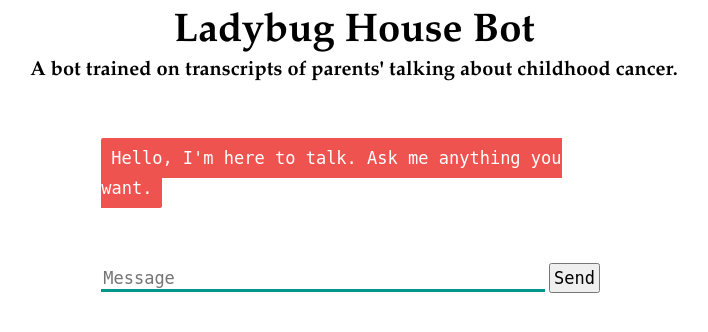
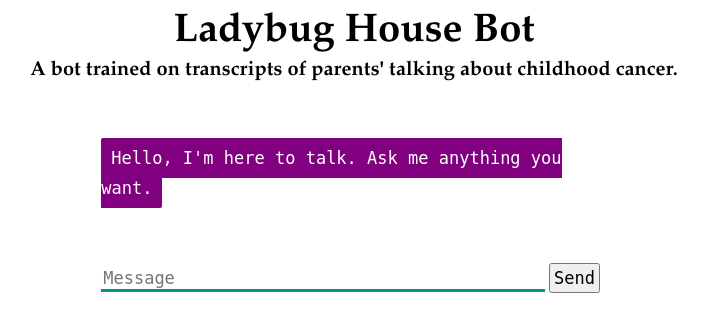
Before and after one commit to milesccoleman/parentbot, a Flask app: page / in a window 1280 px wide. Shown: the top 332 px of the page, without its empty margins (286-994 px from the left). Run offline with Flask 2, Linux system fonts and the light colour scheme; some libraries are stand-ins or nearby versions.

Commit message:
Update style.css

```diff
--- a/static/style.css
+++ b/static/style.css
@@ -54,7 +54,7 @@ h3 {
 }
 
 .userText span {
-    background-color: #009688;
+    background-color: blue;
     padding: 10px;
     border-radius: 2px;
 }
@@ -68,7 +68,7 @@ h3 {
 }
 
 .botText span {
-    background-color: #EF5350;
+    background-color: purple;
     padding: 10px;
     border-radius: 2px;
 }
```
